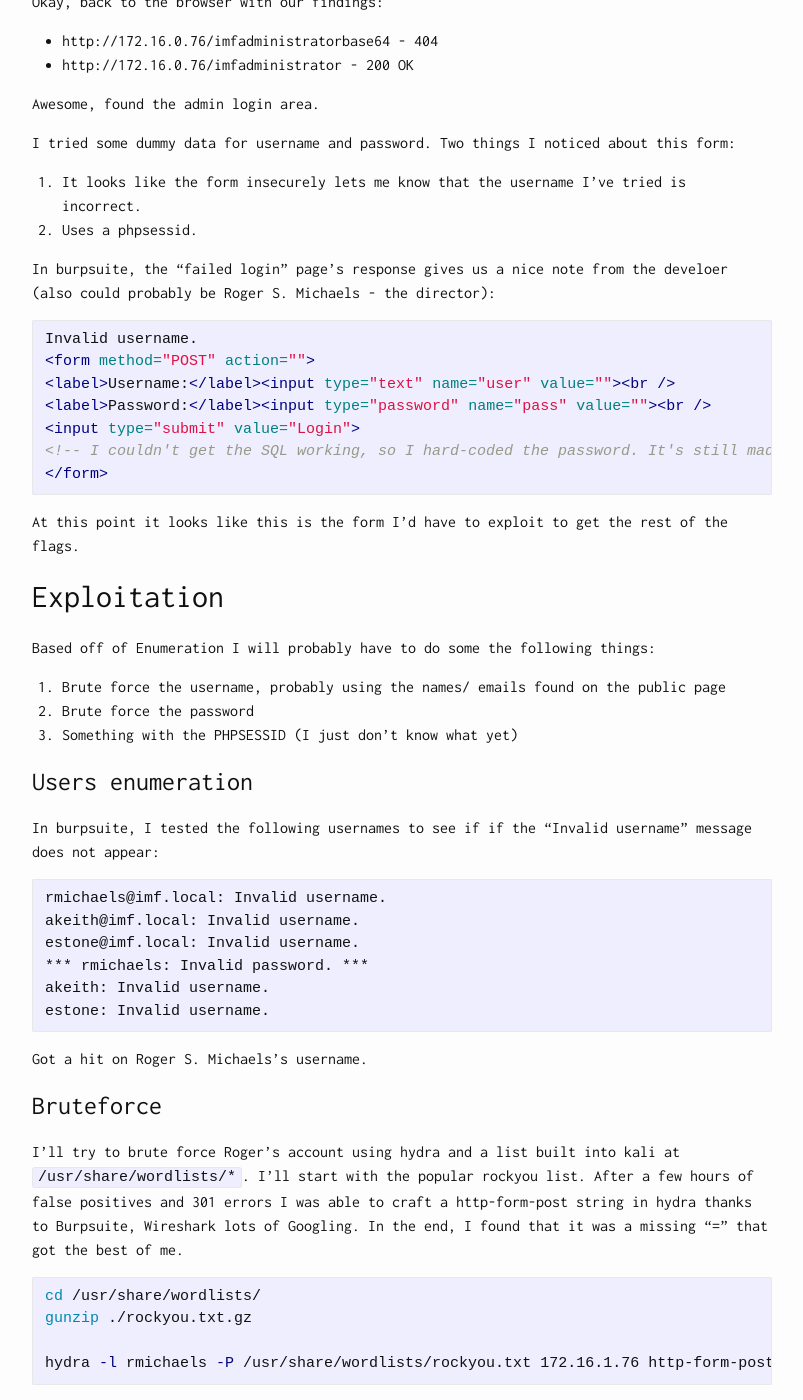
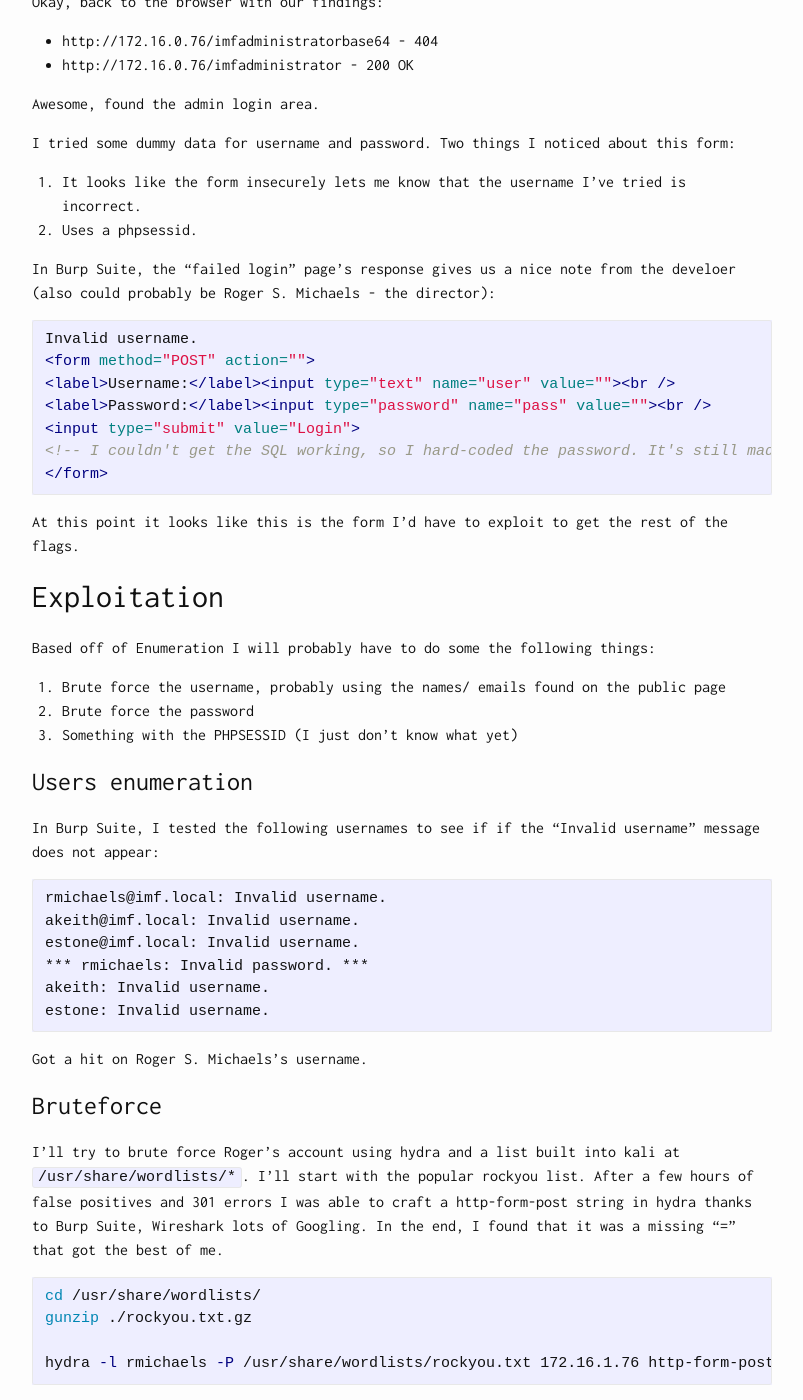
Before and after one commit to educationnull/thejaspher.github.io, a Jekyll site: the page built from _posts/2016-11-09-vulnhub-imf.md, in a window 1280 px wide and 1400 px high, scrolled down 2591 px. Shown: the whole window, without its empty margins (238-1041 px from the left). Built offline with Jekyll 4.4.1, drawn with Linux system fonts in a browser that asks for light colours; some of the changed text lies outside the part shown.

Commit message:
Update 2016-11-09-vulnhub-imf.md

````diff
--- a/_posts/2016-11-09-vulnhub-imf.md
+++ b/_posts/2016-11-09-vulnhub-imf.md
@@ -51,7 +51,7 @@ As stated in the description IMF is a US Inteligence agency. The site lists thre
 
 Quick scans from nmap and nikto yield nothing.
 
-A possible vulnerability in web front-end is the contact form. The contact form does not display any errors after submission and Burpsuite shows nothing interesting. This could be a dead end.
+A possible vulnerability in web front-end is the contact form. The contact form does not display any errors after submission and Burp Suite shows nothing interesting. This could be a dead end.
 
 In desperation - I decided to view page html source for any hints and got the first flag.
 
@@ -119,7 +119,7 @@ I tried some dummy data for username and password. Two things I noticed about th
 1. It looks like the form insecurely lets me know that the username I've tried is incorrect.
 2. Uses a phpsessid.
 
-In burpsuite, the "failed login" page's response gives us a nice note from the develoer (also could probably be Roger S. Michaels - the director):
+In Burp Suite, the "failed login" page's response gives us a nice note from the develoer (also could probably be Roger S. Michaels - the director):
 
 ```html
 Invalid username.
@@ -143,7 +143,7 @@ Based off of Enumeration I will probably have to do some the following things:
 
 ### Users enumeration
 
-In burpsuite, I tested the following usernames to see if if the "Invalid username" message does not appear:
+In Burp Suite, I tested the following usernames to see if if the "Invalid username" message does not appear:
 
     rmichaels@imf.local: Invalid username.
     akeith@imf.local: Invalid username.
@@ -156,7 +156,7 @@ Got a hit on Roger S. Michaels's username.
 
 ### Bruteforce
 
-I'll try to brute force Roger's account using hydra and a list built into kali at `/usr/share/wordlists/*`. I'll start with the popular rockyou list. After a few hours of false positives and 301 errors I was able to craft a http-form-post string in hydra thanks to Burpsuite, Wireshark lots of Googling. In the end, I found that it was a missing "=" that got the best of me.
+I'll try to brute force Roger's account using hydra and a list built into kali at `/usr/share/wordlists/*`. I'll start with the popular rockyou list. After a few hours of false positives and 301 errors I was able to craft a http-form-post string in hydra thanks to Burp Suite, Wireshark lots of Googling. In the end, I found that it was a missing "=" that got the best of me.
 
 ```bash
 cd /usr/share/wordlists/
@@ -164,4 +164,4 @@ gunzip ./rockyou.txt.gz
 
 hydra -l rmichaels -P /usr/share/wordlists/rockyou.txt 172.16.1.76 http-form-post "/imfadministrator/index.php:user=^USER^&pass=^PASS^:Invalid:H=Cookie: PHPSESSID=71jtqremlb5q74hge3apaog8d3" -t 64
 ```
- # .. To be continued ..
+# .. To be continued ..
````
